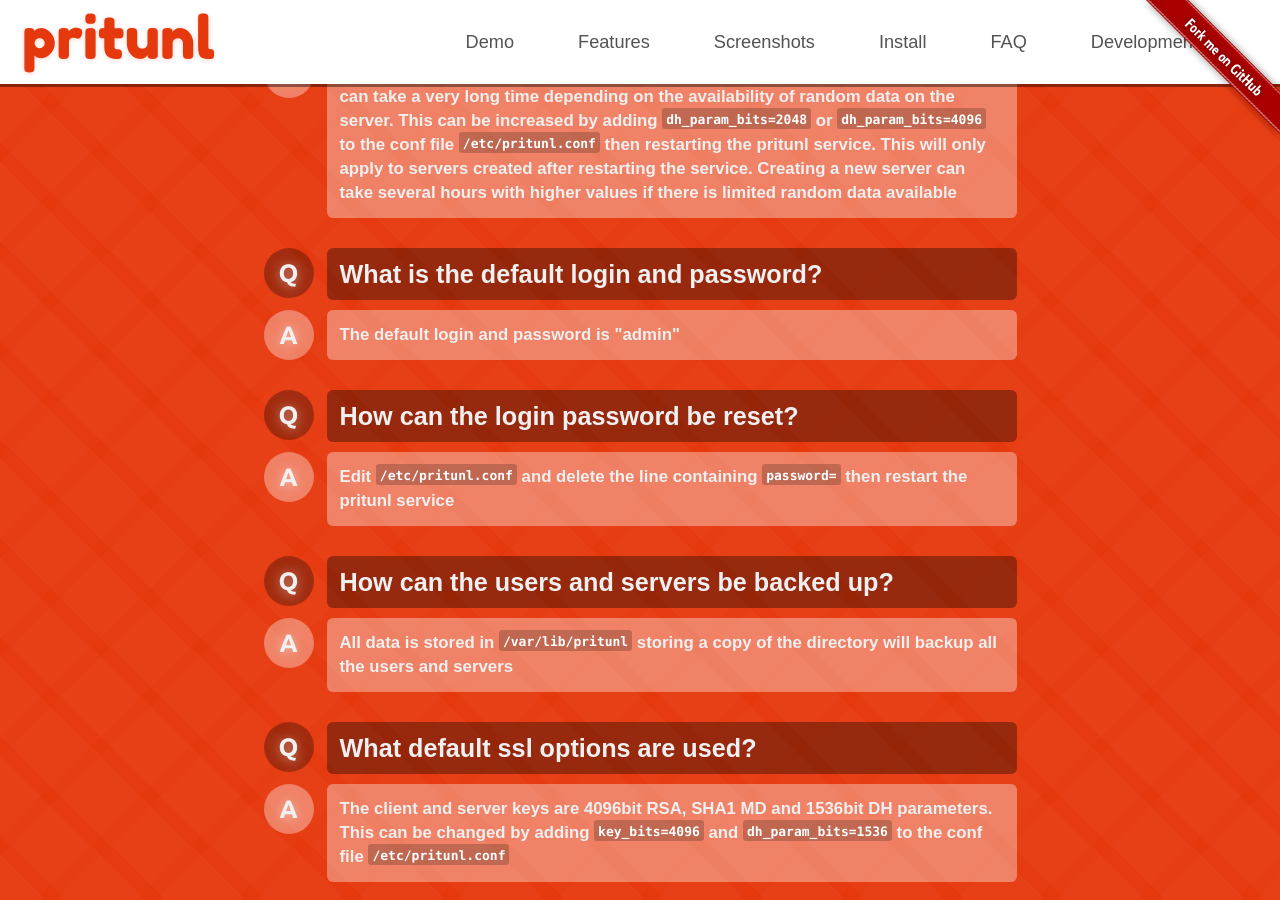
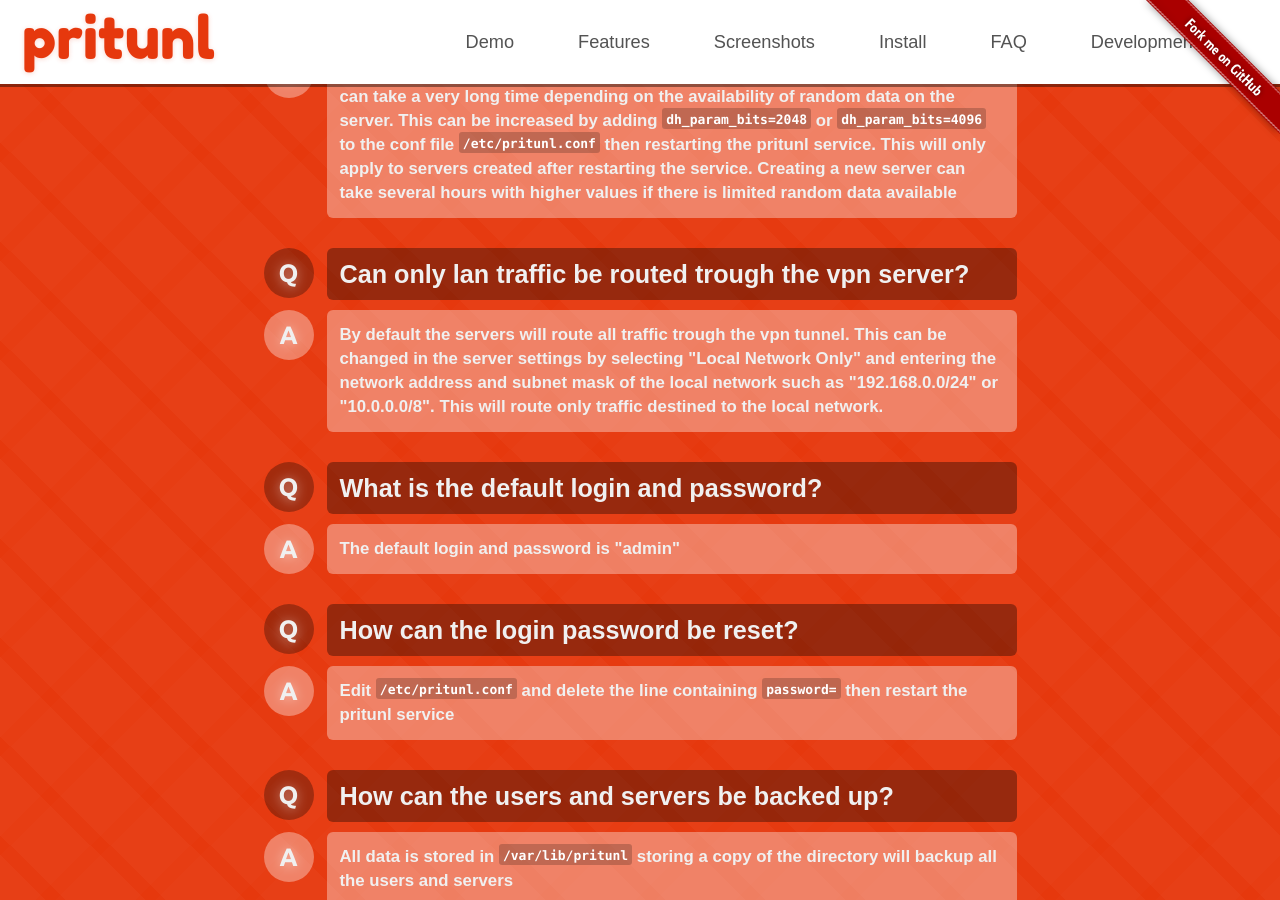
Before and after one commit to pritunl/pritunl.github.io, a Jekyll site: the page built from index.html, in a window 1280 px wide and 900 px high, scrolled down 6664 px. Built offline with Jekyll 4.4.1, drawn with Linux system fonts in a browser that asks for light colours; nearby versions of some CDN libraries; Markdown is read by kramdown in place of the engine named in the settings.

Commit message:
Add faq question

```diff
--- a/index.html
+++ b/index.html
@@ -942,6 +942,22 @@
               <span>Q</span>
             </div>
             <div class="faq-point-description">
+              <span>Can only lan traffic be routed trough the vpn server?</span>
+            </div>
+          </div>
+          <div class="faq-point answer clearfix">
+            <div class="faq-point-label header">
+              <span>A</span>
+            </div>
+            <div class="faq-point-description">
+              By default the servers will route all traffic trough the vpn tunnel. This can be changed in the server settings by selecting "Local Network Only" and entering the network address and subnet mask of the local network such as "192.168.0.0/24" or "10.0.0.0/8". This will route only traffic destined to the local network.
+            </div>
+          </div>
+          <div class="faq-point question clearfix">
+            <div class="faq-point-label header">
+              <span>Q</span>
+            </div>
+            <div class="faq-point-description">
               <span>What is the default login and password?</span>
             </div>
           </div>
```
